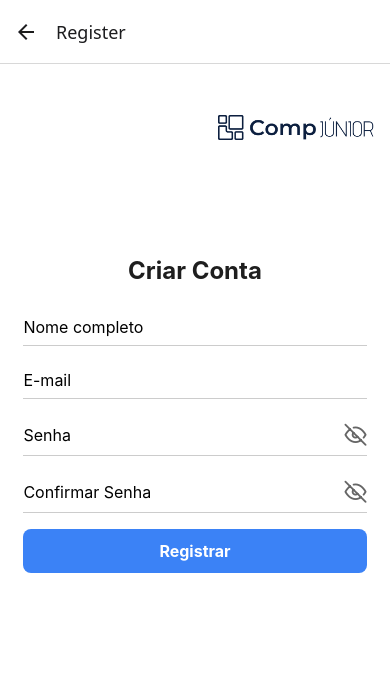
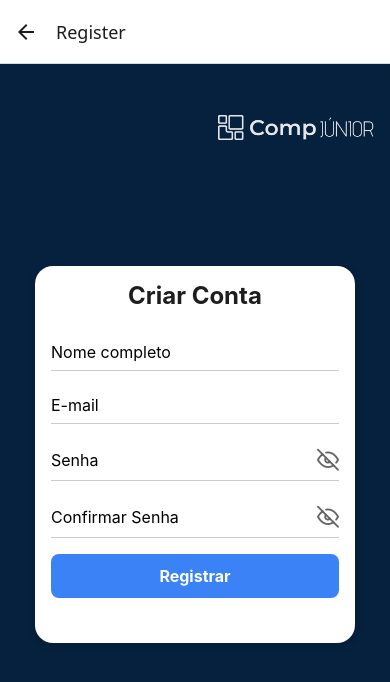
Before and after one commit to CaioBFM/zeus-projetocomp, a React Native app: screen /Register in a window 390 px wide. Shown: the top 682 px of the page. Built offline with nearby package versions, Linux system fonts and the light colour scheme.

Commit message:
adicionando quadrilatero branco em torno dos conteudos

```diff
--- a/screens/Dashboard/Dashboard.tsx
+++ b/screens/Dashboard/Dashboard.tsx
@@ -9,7 +9,7 @@ export default function Dashboard() {
     <View style={styles.container}>
       {/* Logo azul no topo direito */}
       <View style={styles.logoContainer}>
-        <AppLogo variant="azul" />
+        <AppLogo variant="branca" />
       </View>
       <Text style={styles.text}>Bem-vindo ao Dashboard!</Text>
     </View>
--- a/screens/ForgotPassword/ForgotPassword.styles.ts
+++ b/screens/ForgotPassword/ForgotPassword.styles.ts
@@ -12,10 +12,11 @@ export const getResponsiveContainer = (isLandscape: boolean, width: number) => (
 export default StyleSheet.create({
   safeArea: {
     flex: 1,
-    backgroundColor: '#fff',
+    backgroundColor: '#06213D', // ciano escuro sólido
   },
   container: {
     flex: 1,
+    backgroundColor: '#06213D', // ciano escuro sólido
   },
   scroll: {
     flexGrow: 1,
@@ -32,4 +33,19 @@ export default StyleSheet.create({
     right: 16,
     zIndex: 10,
   },
+  card: {
+    backgroundColor: '#fff',
+    borderRadius: 18,
+    paddingVertical: 32,
+    paddingHorizontal: 24,
+    marginHorizontal: 16,
+    shadowColor: '#000',
+    shadowOffset: { width: 0, height: 2 },
+    shadowOpacity: 0.12,
+    shadowRadius: 8,
+    elevation: 6,
+    alignSelf: 'center',
+    width: '100%',
+    maxWidth: 400,
+  },
 });
--- a/screens/ForgotPassword/ForgotPassword.tsx
+++ b/screens/ForgotPassword/ForgotPassword.tsx
@@ -43,8 +43,10 @@ export default function ForgotPassword() {
         <ScrollView contentContainerStyle={styles.scroll} keyboardShouldPersistTaps="handled">
           {/* Logo azul no topo direito */}
           <View style={styles.logoContainer}>
-            <AppLogo variant="azul" />
+            <AppLogo variant="branca" />
           </View>
+          {/* Card branco centralizado */}
+          <View style={styles.card}>
             <Text style={[styles.title, getResponsiveTitle(isLandscape)]}>
               Recuperar Senha
             </Text>
@@ -57,6 +59,7 @@ export default function ForgotPassword() {
             />
 
             <PrimaryButton title="Enviar código" onPress={handleEnviarLink} />
+          </View>
         </ScrollView>
       </KeyboardAvoidingView>
     </SafeAreaView>
--- a/screens/Login/Login.styles.ts
+++ b/screens/Login/Login.styles.ts
@@ -5,11 +5,12 @@ const { width } = Dimensions.get('window');
 export default StyleSheet.create({
   safeArea: {
     flex: 1,
-    backgroundColor: '#fff',
+    backgroundColor: '#06213D', // ciano escuro sólido
   },
   container: {
     flex: 1,
     paddingHorizontal: width * 0.06, // ~24px em celulares, aumenta suavemente em tablets
+    backgroundColor: '#06213D', // ciano escuro sólido
   },
   scroll: {
     flexGrow: 1,
@@ -38,4 +39,19 @@ export default StyleSheet.create({
     right: 16,
     zIndex: 10,
   },
+  card: {
+    backgroundColor: '#fff',
+    borderRadius: 18,
+    paddingVertical: 32,
+    paddingHorizontal: 24,
+    marginHorizontal: 16,
+    shadowColor: '#000',
+    shadowOffset: { width: 0, height: 2 },
+    shadowOpacity: 0.12,
+    shadowRadius: 8,
+    elevation: 6,
+    alignSelf: 'center',
+    width: '100%',
+    maxWidth: 400,
+  },
 });
--- a/screens/Login/Login.tsx
+++ b/screens/Login/Login.tsx
@@ -61,8 +61,10 @@ export default function Login() {
         >
           {/* Logo azul no topo direito */}
           <View style={styles.logoContainer}>
-            <AppLogo variant="azul" />
+            <AppLogo variant="branca" />
           </View>
+          {/* Card branco centralizado */}
+          <View style={styles.card}>
             <Text style={styles.title}>Login</Text>
 
             {/* Input fields for email and password */}
@@ -87,6 +89,7 @@ export default function Login() {
             <TouchableOpacity onPress={() => navigation.navigate('ForgotPassword')}>
               <Text style={styles.link}>Esqueci minha senha</Text>
             </TouchableOpacity>
+          </View>
         </ScrollView>
       </KeyboardAvoidingView>
     </SafeAreaView>
--- a/screens/NewPassword/NewPassword.styles.ts
+++ b/screens/NewPassword/NewPassword.styles.ts
@@ -15,10 +15,11 @@ export const getResponsiveTitle = (isLandscape: boolean) => ({
 export default StyleSheet.create({
   safeArea: {
     flex: 1,
-    backgroundColor: '#fff',
+    backgroundColor: '#06213D', // ciano escuro sólido
   },
   container: {
     flex: 1,
+    backgroundColor: '#06213D', // ciano escuro sólido
   },
   scroll: {
     flexGrow: 1,
@@ -46,4 +47,19 @@ export default StyleSheet.create({
     right: 16,
     zIndex: 10,
   },
+  card: {
+    backgroundColor: '#fff',
+    borderRadius: 18,
+    paddingVertical: 32,
+    paddingHorizontal: 24,
+    marginHorizontal: 16,
+    shadowColor: '#000',
+    shadowOffset: { width: 0, height: 2 },
+    shadowOpacity: 0.12,
+    shadowRadius: 8,
+    elevation: 6,
+    alignSelf: 'center',
+    width: '100%',
+    maxWidth: 400,
+  },
 });
--- a/screens/NewPassword/NewPassword.tsx
+++ b/screens/NewPassword/NewPassword.tsx
@@ -58,8 +58,10 @@ export default function VerifyCode() {
         >
           {/* Logo azul no topo direito */}
           <View style={styles.logoContainer}>
-            <AppLogo variant="azul" />
+            <AppLogo variant="branca" />
           </View>
+          {/* Card branco centralizado */}
+          <View style={styles.card}>
             <View style={styles.content}>
               <Text style={[styles.title, getResponsiveTitle(isLandscape)]}>Nova Senha</Text>
               <Text style={styles.subtitle}>Crie sua nova senha para acessar o app</Text>
@@ -80,6 +82,7 @@ export default function VerifyCode() {
 
               <PrimaryButton title="Confirmar" onPress={HandleDefinePassword} />
             </View>
+          </View>
         </ScrollView>
       </KeyboardAvoidingView>
     </SafeAreaView>
--- a/screens/Register/Register.styles.ts
+++ b/screens/Register/Register.styles.ts
@@ -1,4 +1,6 @@
-import { StyleSheet } from 'react-native';
+import { StyleSheet, Dimensions } from 'react-native';
+const { width } = Dimensions.get('window');
+const isTablet = width > 600;
 
 export const getResponsivePadding = (isLandscape: boolean, width: number) => ({
   paddingHorizontal: isLandscape ? width * 0.15 : width * 0.06,
@@ -12,10 +14,11 @@ export const getResponsiveTitle = (isLandscape: boolean) => ({
 export default StyleSheet.create({
   safeArea: {
     flex: 1,
-    backgroundColor: '#fff',
+    backgroundColor: '#06213D', // ciano escuro sólido
   },
   container: {
     flex: 1,
+    backgroundColor: '#06213D', // ciano escuro sólido
   },
   scroll: {
     flexGrow: 1,
@@ -30,6 +33,8 @@ export default StyleSheet.create({
     fontWeight: 'bold',
     textAlign: 'center',
     color: '#1e1e1e',
+    fontSize: 22, // menor
+    marginBottom: 18, // menor
   },
   logoContainer: {
     position: 'absolute',
@@ -37,4 +42,23 @@ export default StyleSheet.create({
     right: 16,
     zIndex: 10,
   },
+  card: {
+    backgroundColor: '#fff',
+    borderRadius: 18,
+    paddingVertical: isTablet ? 32 : 15,
+    paddingHorizontal: isTablet ? 32 : 16,
+    marginHorizontal: 12,
+    shadowColor: '#000',
+    shadowOffset: { width: 0, height: 2 },
+    shadowOpacity: 0.12,
+    shadowRadius: 8,
+    elevation: 6,
+    alignSelf: 'center',
+    width: '100%',
+    maxWidth: isTablet ? 400 : 320,
+  },
+  input: {
+    fontSize: 15, // menor
+    // ...adicione outros ajustes se necessário
+  },
 });
--- a/screens/Register/Register.tsx
+++ b/screens/Register/Register.tsx
@@ -59,9 +59,10 @@ export default function Register() {
         <ScrollView contentContainerStyle={styles.scroll} keyboardShouldPersistTaps="handled">
           {/* Logo azul no topo direito */}
           <View style={styles.logoContainer}>
-            <AppLogo variant="azul" />
+            <AppLogo variant="branca" />
           </View>
-          <View style={[styles.content, getResponsivePadding(isLandscape, width)]}>
+          {/* Card branco centralizado */}
+          <View style={styles.card}>
             <Text style={[styles.title, getResponsiveTitle(isLandscape)]}>
               Criar Conta
             </Text>
@@ -74,7 +75,7 @@ export default function Register() {
 
             {/* Register button */}
             <PrimaryButton title="Registrar" onPress={handleRegister} />
-            <View style={{ height: 80 }}></View>
+            <View style={{ height: 30 }}></View>
           </View>
         </ScrollView>
       </KeyboardAvoidingView>
--- a/screens/VerifyCode/VerifyCode.styles.ts
+++ b/screens/VerifyCode/VerifyCode.styles.ts
@@ -15,10 +15,11 @@ export const getResponsiveTitle = (isLandscape: boolean) => ({
 export default StyleSheet.create({
   safeArea: {
     flex: 1,
-    backgroundColor: '#fff',
+    backgroundColor: '#06213D', // ciano escuro sólido
   },
   container: {
     flex: 1,
+    backgroundColor: '#06213D', // ciano escuro sólido
   },
   scroll: {
     flexGrow: 1,
@@ -46,4 +47,19 @@ export default StyleSheet.create({
     right: 16,
     zIndex: 10,
   },
+  card: {
+    backgroundColor: '#fff',
+    borderRadius: 18,
+    paddingVertical: 32,
+    paddingHorizontal: 24,
+    marginHorizontal: 16,
+    shadowColor: '#000',
+    shadowOffset: { width: 0, height: 2 },
+    shadowOpacity: 0.12,
+    shadowRadius: 8,
+    elevation: 6,
+    alignSelf: 'center',
+    width: '100%',
+    maxWidth: 400,
+  },
 });
--- a/screens/VerifyCode/VerifyCode.tsx
+++ b/screens/VerifyCode/VerifyCode.tsx
@@ -58,8 +58,10 @@ export default function VerifyCode() {
           >
             {/* Logo azul no topo direito */}
             <View style={styles.logoContainer}>
-              <AppLogo variant="azul" />
+              <AppLogo variant="branca" />
             </View>
+            {/* Card branco centralizado */}
+            <View style={styles.card}>
               <View style={styles.content}>
                 <Text style={[styles.title, getResponsiveTitle(isLandscape)]}>Verificação</Text>
                 <Text style={styles.subtitle}>Digite o código que enviamos para seu e-mail</Text>
@@ -76,6 +78,7 @@ export default function VerifyCode() {
                 {/* Confirm button */}
                 <PrimaryButton title="Confirmar" onPress={handleVerificarCodigo} />
               </View>
+            </View>
           </ScrollView>
         </KeyboardAvoidingView>
       </SafeAreaView>
```
Lines whose indentation alone changed are shown as unchanged.
